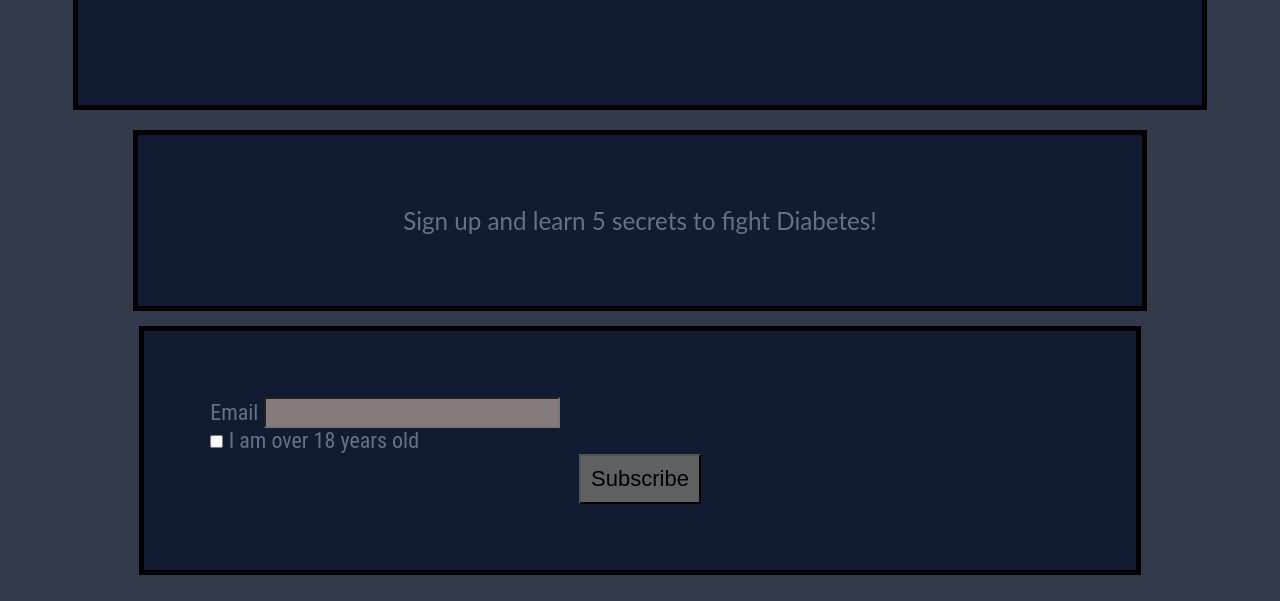
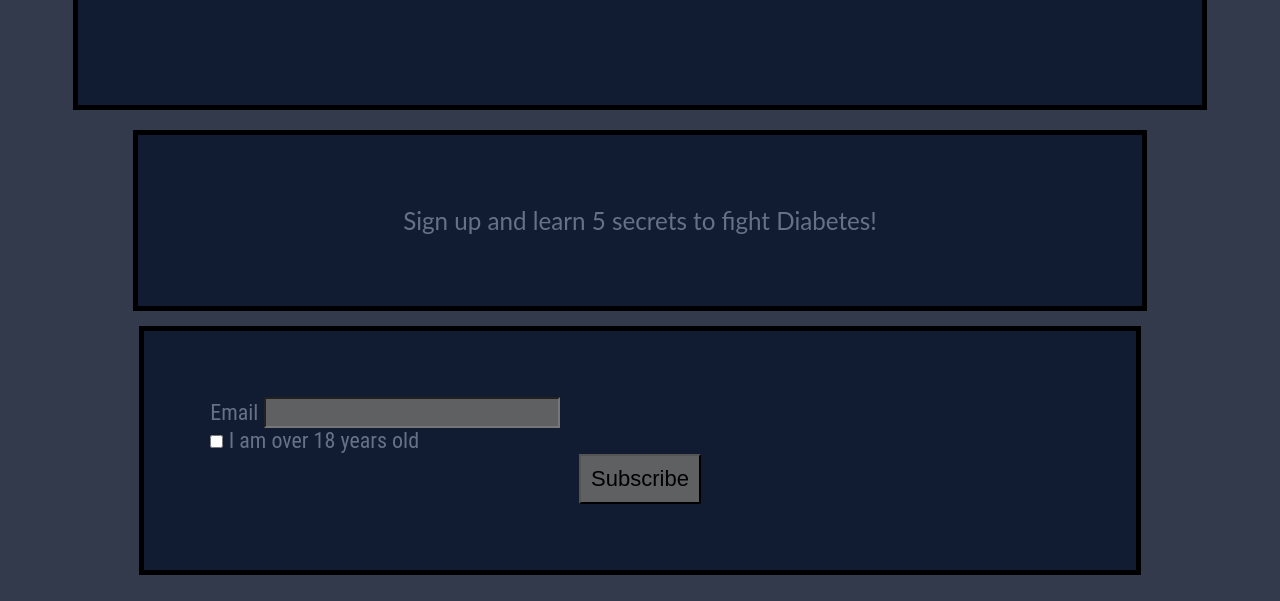
Before and after one commit to ITMD-362-Org-AHyder/Lab3, a plain HTML site: page index.html in a window 1280 px wide. Shown: the part 231-832 px from the top of the page. Drawn offline with nearby package versions, Linux system fonts and the light colour scheme.

Commit message:
Forgot to change color of text field

```diff
--- a/css/screen.css
+++ b/css/screen.css
@@ -262,7 +262,7 @@ ol{
 }
 
 input{
-  background-color: #867C7C;
+  background-color: #5F6062;
 }
 
 #submit{
```
